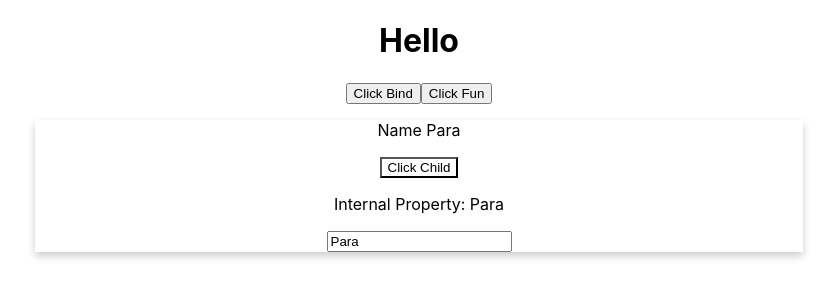
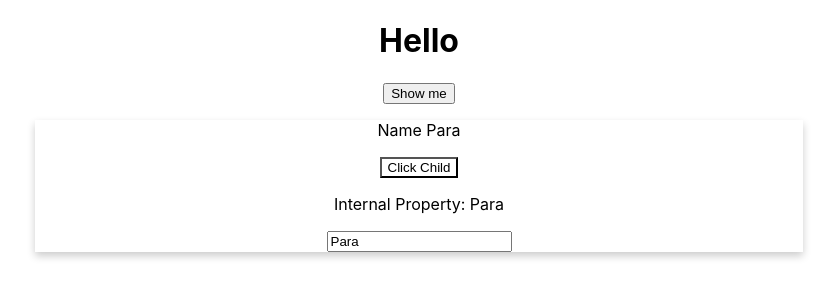
Before and after one commit to parane/LearnReact, a React (Create React App) app: page / in a window 1280 px wide. Shown: the top 300 px of the page, without its empty margins (221-1058 px from the left). Built offline with nearby package versions, Linux system fonts and the light colour scheme.

Commit message:
4.2. Rendering Content Conditionally

```diff
--- a/src/App.js
+++ b/src/App.js
@@ -1,6 +1,7 @@
 import React, {Component} from 'react';
 import './App.css';
 import Person from './Person/Person'
+
 
 
 class App  extends Component {
@@ -11,37 +12,30 @@ class App  extends Component {
       {name:'Parane2',age:12},
       {name:'Parane3',age:12}
     ],
-    OtherState:'anytho'
+    OtherState:'anytho',
+    showPerson: true
   };
 
-  switchNameHandler = (newName) =>{
+  showMeHandler = () =>{
     console.log('Button Clicked !!!');
+    const isShow = this.state.showPerson;
     this.setState({
-      Person :[
-      {name:newName,age:12},
-      {name:'Parane2',age:12},
-      {name:'Parane3',age:12}
-    ]
-    });
+      showPerson: !isShow
+    })
   }
 
-nameChangeHandler = (event) => {
-this.setState({
-      Person :[
-      {name:event.target.value,age:12},
-      {name:'Parane2',age:12},
-      {name:'Parane3',age:12}
-    ]
-    });
-}
+
 
  render(){
  return (
     <div className="App">
       <h1>Hello</h1>
-      <button onClick={this.switchNameHandler.bind(this,'Bind')}>Click Bind </button>
-      <button onClick={() => this.switchNameHandler('Fun')}>Click Fun </button>
+      <button onClick={this.showMeHandler}>Show me</button>
+      { this.state.showPerson ?
+      <div>
       <Person name={this.state.Person[0].name} changed ={this.nameChangeHandler}/>
+      </div> : null
+      }
     </div>
   );
 
```
